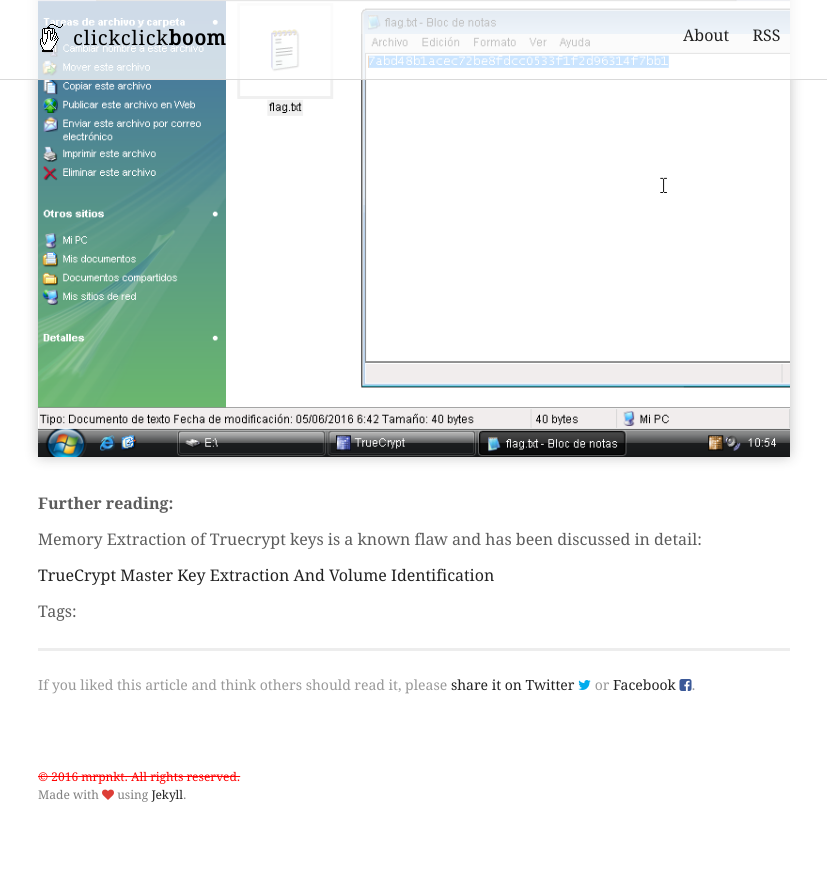
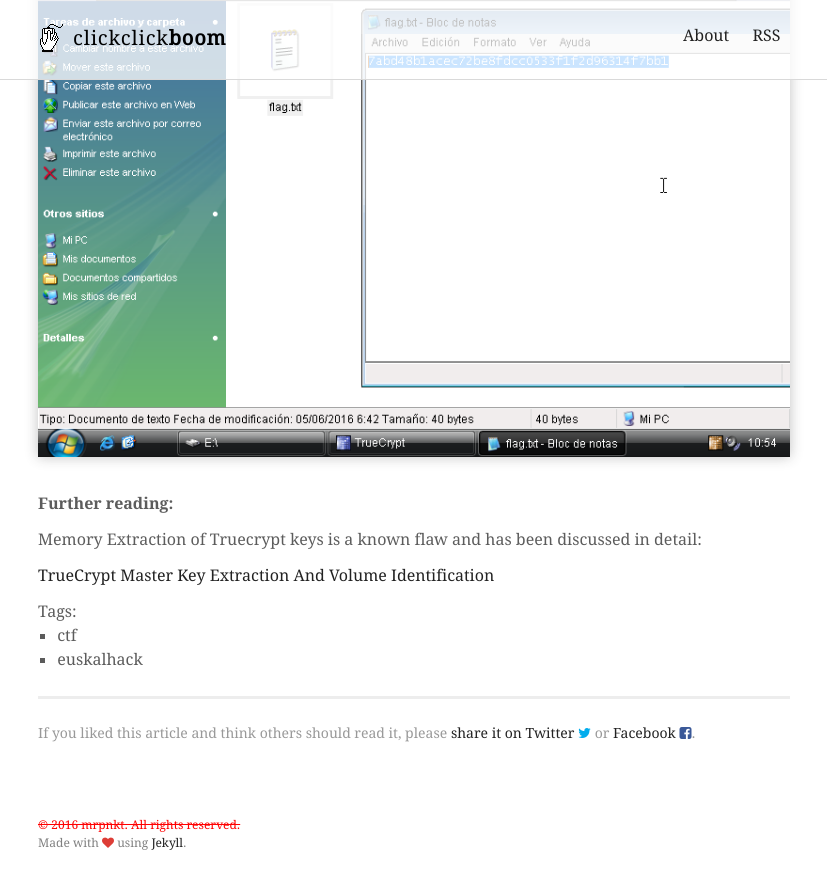
Before and after one commit to mrpnkt/mrpnkt.github.io, a Jekyll site: the page built from _posts/2016-06-24-euskalhack-ctf-writeup.md, in a window 1280 px wide and 900 px high, scrolled down 6809 px. Shown: the top 889 px of the window, without its empty margins (226-1053 px from the left). Built offline with Jekyll 4.4.1, drawn with Linux system fonts in a browser that asks for light colours; before the commit the page ends 7661 px from its top, so only the background shows below that.

Commit message:
Update 2016-06-24-euskalhack-ctf-writeup.md

```diff
--- a/_posts/2016-06-24-euskalhack-ctf-writeup.md
+++ b/_posts/2016-06-24-euskalhack-ctf-writeup.md
@@ -2,6 +2,9 @@
 title: Euskalhack CTF Writeup
 date: '2016-06-24 21:17:00'
 layout: post
+tags:
+- ctf
+- euskalhack
 ---
 ## DNS codified (50pts)
 
```
